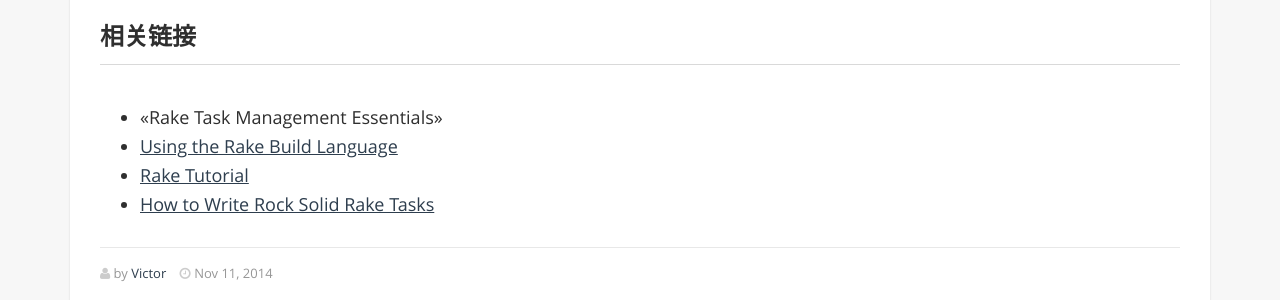
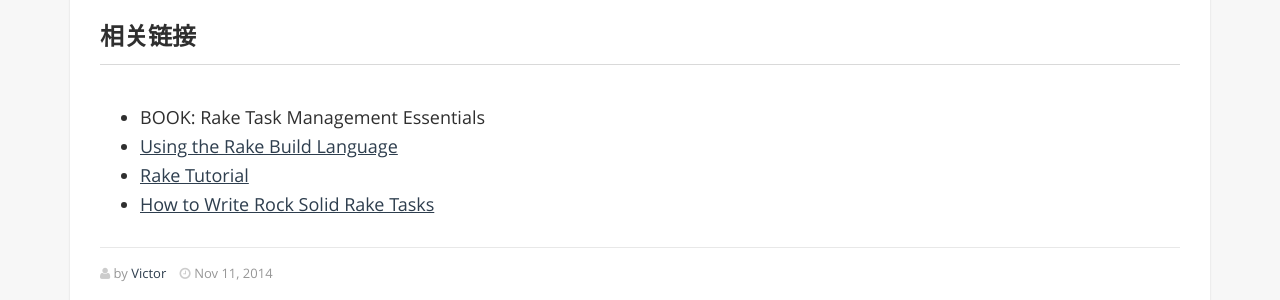
Before and after one commit to GiaoGiaoCat/GiaoGiaoCat.github.io, a Jekyll site: the page built from _posts/201411/2014-11-11-custom-rake-task.md, in a window 1280 px wide and 900 px high, scrolled down 1281 px. Shown: the part 542-842 px from the top of the window. Built offline with Jekyll 4.4.1, drawn with Linux system fonts in a browser that asks for light colours; Markdown is read by kramdown in place of the engine named in the settings.

Commit message:
一个小地方写错了

```diff
--- a/_posts/201411/2014-11-11-custom-rake-task.md
+++ b/_posts/201411/2014-11-11-custom-rake-task.md
@@ -75,7 +75,7 @@ end
 
 ## 相关链接
 
-* <<Rake Task Management Essentials>>
+* BOOK: Rake Task Management Essentials
 * [Using the Rake Build Language](http://www.martinfowler.com/articles/rake.html)
 * [Rake Tutorial](http://jasonseifer.com/2010/04/06/rake-tutoria)
 * [How to Write Rock Solid Rake Tasks](http://bugroll.com/rock-solid-rake-tasks.html)
```
